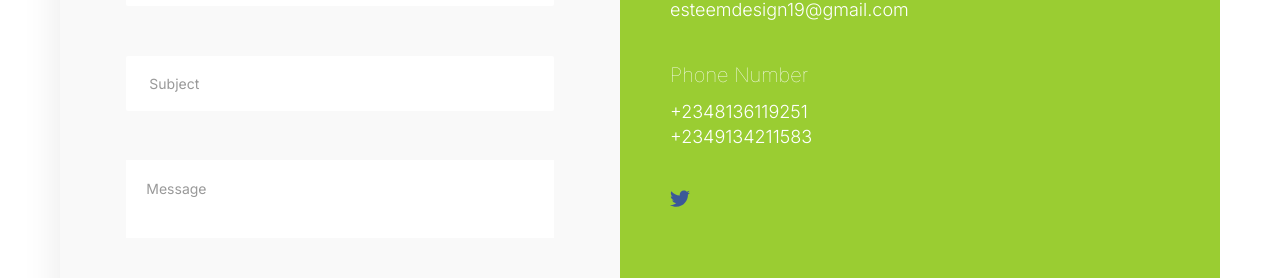
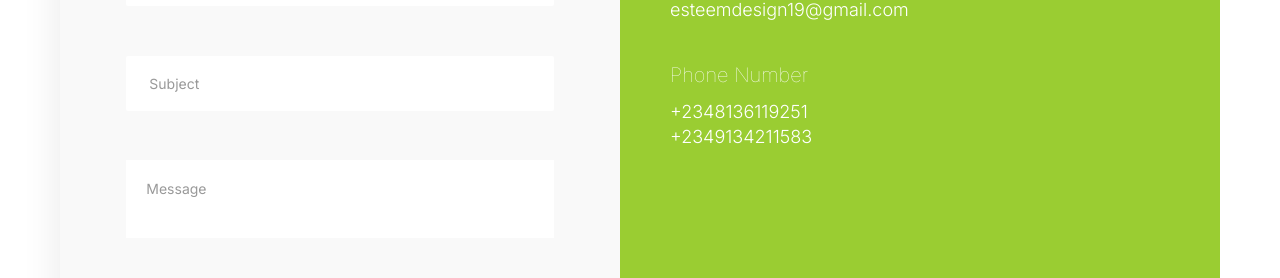
Before and after one commit to esteemayo/next-idesignx, a Next.js app: page /contact in a window 1280 px wide. Shown: the part 1013-1291 px from the top of the page. Built offline with nearby package versions, Linux system fonts and the light colour scheme.

Commit message:
fix: add styling

```diff
--- a/src/components/Location.tsx
+++ b/src/components/Location.tsx
@@ -96,7 +96,9 @@ const Logo = styled.span`
   mask-image: url(${({ icon }) =>
     icon === 'facebook' ? '/img/facebook.svg' : undefined});
   mask-image: url(${({ icon }) =>
-    icon === 'facebook' ? '/img/twitter.svg' : undefined});
+    icon === 'twitter' ? '/img/twitter.svg' : undefined});
+  mask-image: url(${({ icon }) =>
+    icon === 'instagram' ? '/img/instagram.svg' : undefined});
   mask-size: cover;
 `;
 
```
